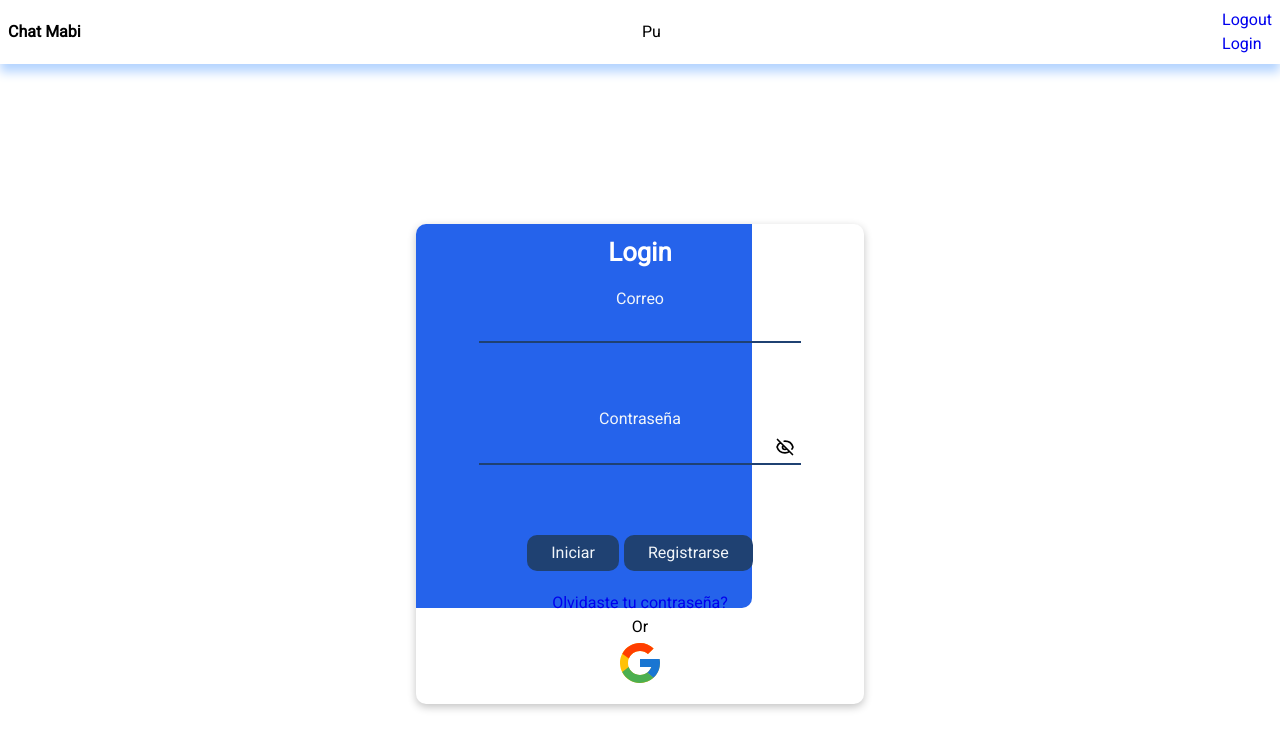
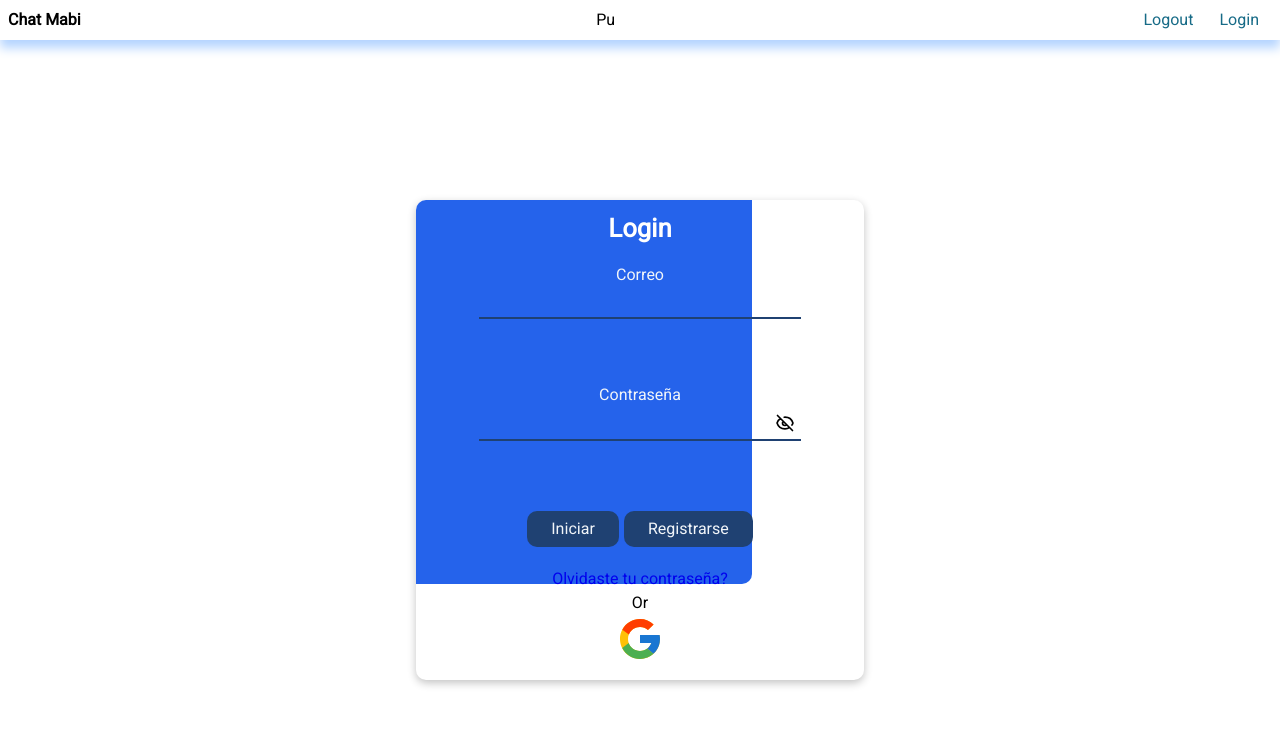
Before and after one commit to LuisArielRetanaHernadez/caht_client, a React (Vite) app: page /login in a window 1280 px wide. Shown: the top 748 px of the page. Built offline with nearby package versions, Linux system fonts and the light colour scheme; no server answers.

Commit message:
agregando estilos a la clases 'menu__list', 'menu__item' y 'menu__link' donde hacemos que los links se aline en modo vertical

```diff
--- a/src/layouts/Mneu/Menu.layout.css
+++ b/src/layouts/Mneu/Menu.layout.css
@@ -9,3 +9,13 @@
   align-items: center;
   justify-content: space-between;
 }
+
+.menu__list .menu__item {
+  display: inline-block;
+}
+
+.menu__link {
+  padding: .3rem .5rem;
+  margin: 5px;
+  color: #176B87;
+}
```
